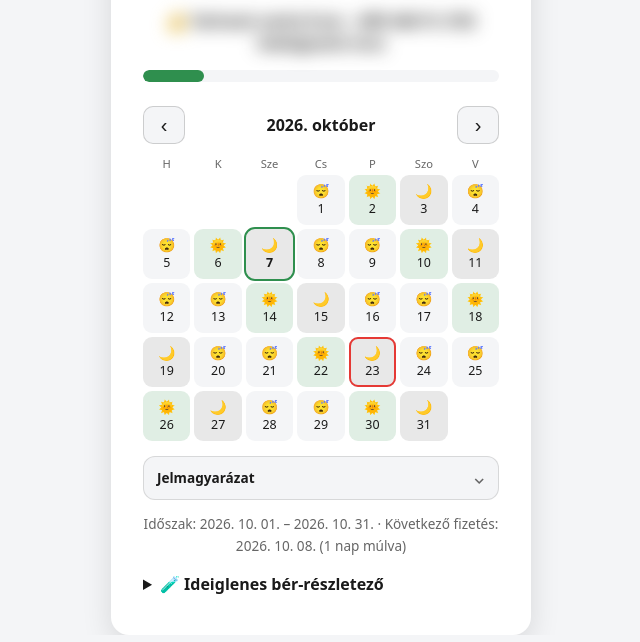
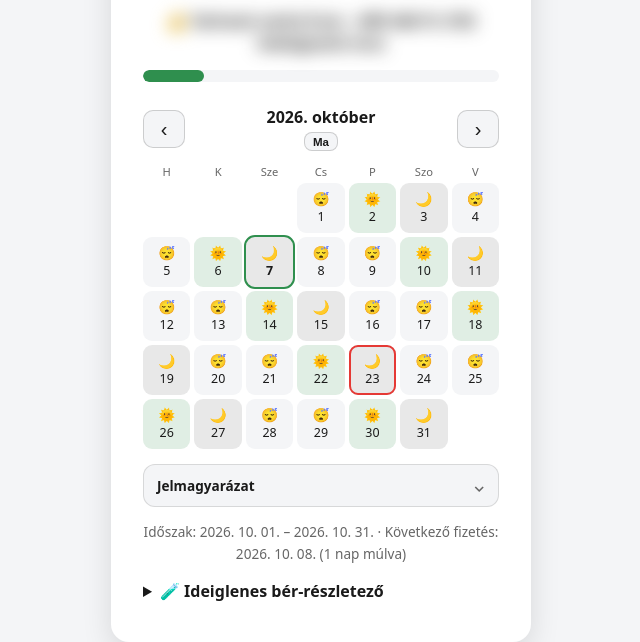
Before and after one commit to anewwayyan/fizu, a plain HTML site: page index.html in a window 1280 px wide. Shown: the part 172-814 px from the top of the page, without its empty margins (319-959 px from the left). Drawn offline with Linux system fonts and the light colour scheme; no server answers.

Commit message:
Update index.html

```diff
--- a/index.html
+++ b/index.html
@@ -423,6 +423,23 @@
 		border-color: var(--accent);
 	}
 
+	.naptar-ma-gomb {
+		margin-top: 0.35em;
+		border: 1px solid rgba(128,128,128,0.35);
+		background: var(--bg);
+		color: var(--text);
+		border-radius: 8px;
+		padding: 0.25em 0.7em;
+		font-size: 0.72em;
+		font-weight: 600;
+		cursor: pointer;
+		touch-action: manipulation;
+	}
+
+	.naptar-ma-gomb:hover {
+		border-color: var(--accent);
+	}
+
 	@media (max-width: 520px) {
 		.naptar-cim-sor {
 			grid-template-columns: 46px 1fr 46px;
@@ -1949,6 +1966,11 @@
 		generalMuszakNaptar();
 	}
 
+	function naptarMa() {
+		naptarHonapEltolas = 0;
+		generalMuszakNaptar();
+	}
+
 	function generalMuszakNaptar() {
 
 		const most = new Date();
@@ -2006,7 +2028,13 @@
 				>‹</button>
 
 				<div class="naptar-cim">
-					${ev}. ${honapNeve}
+					<div>${ev}. ${honapNeve}</div>
+					<button
+						class="naptar-ma-gomb"
+						onclick="naptarMa()"
+						title="Ugrás a mai hónapra"
+						aria-label="Ugrás a mai hónapra"
+					>Ma</button>
 				</div>
 
 				<button
```
